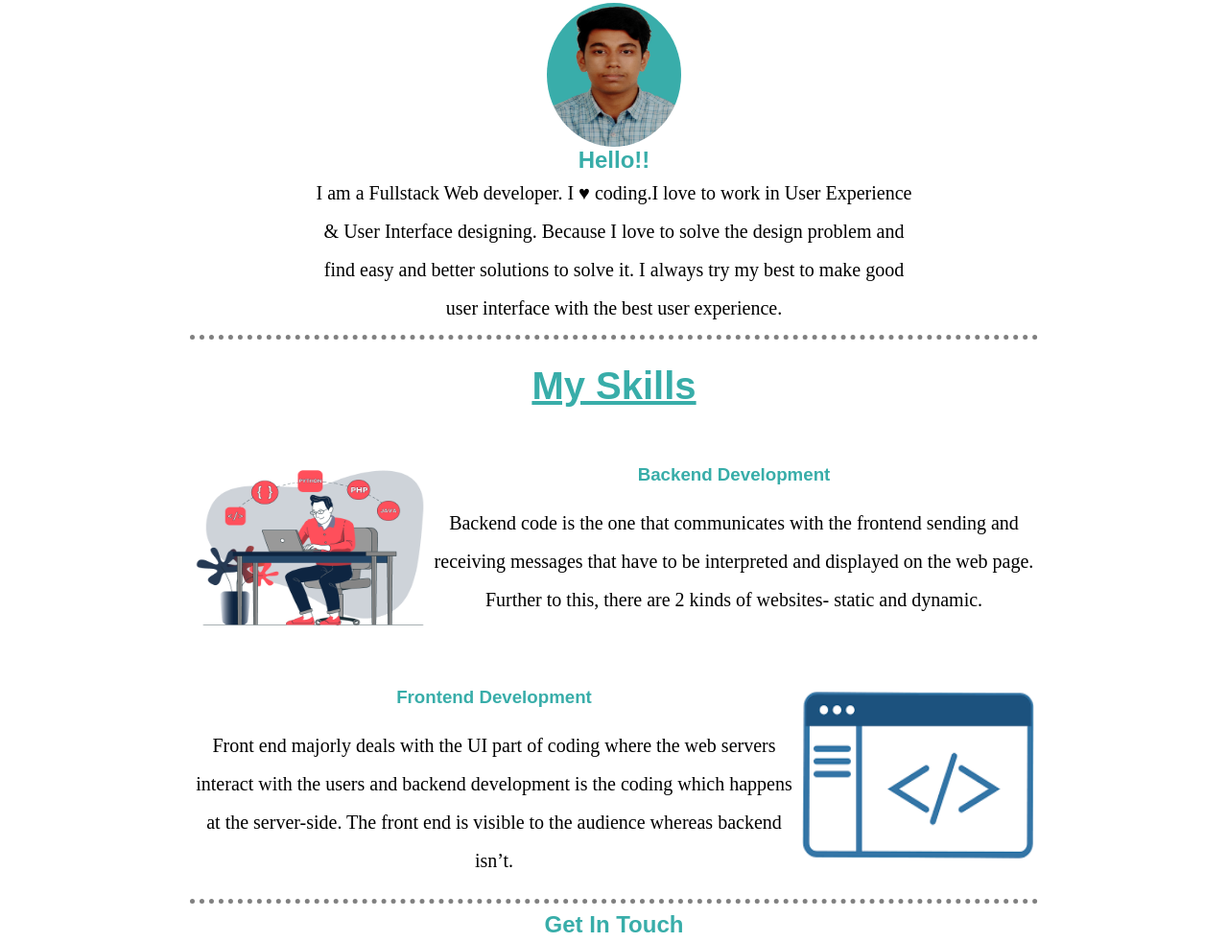
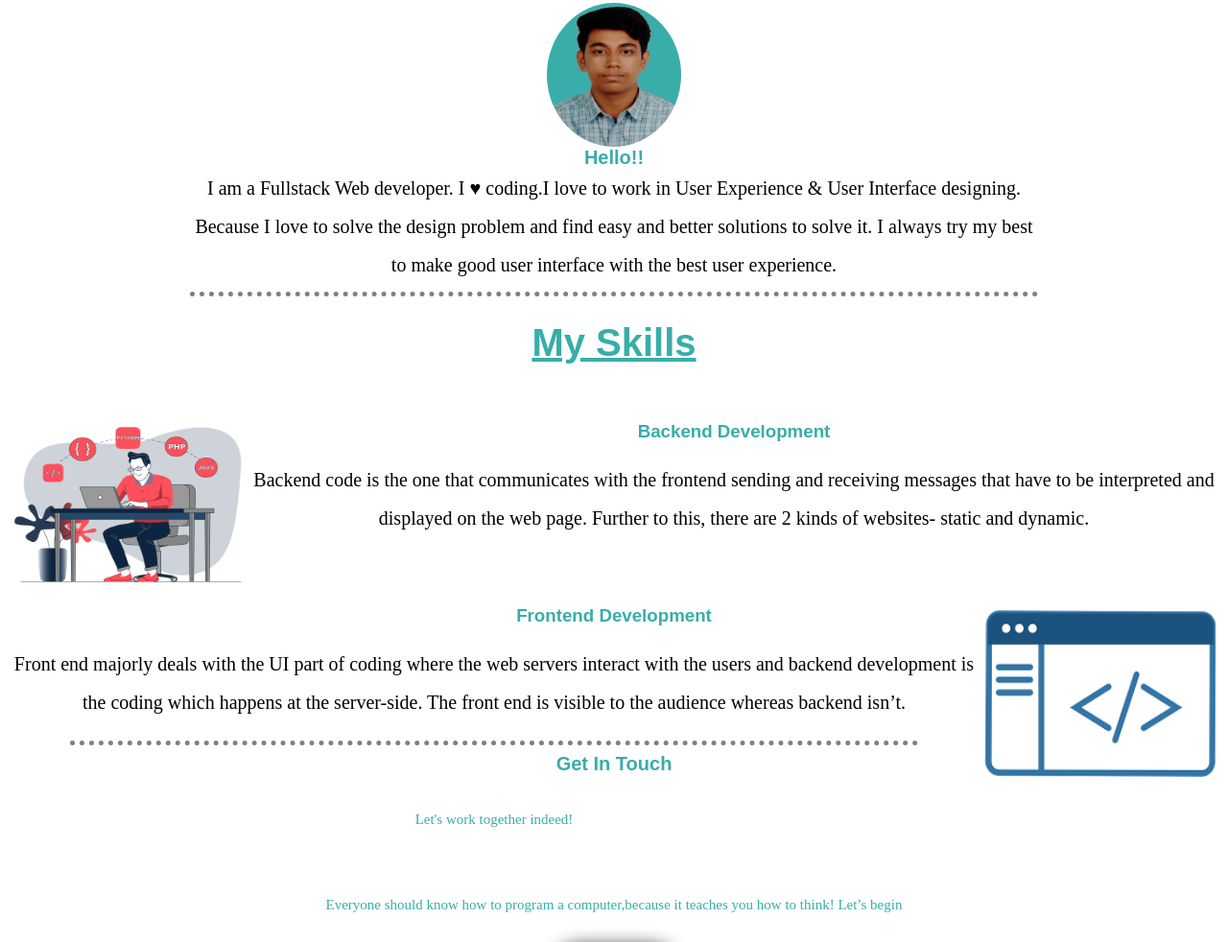
Before and after one commit to aaron592/Skill, a plain HTML site: page index.html in a window 1280 px wide. Shown: the part 950-1932 px from the top of the page at 96% size. Drawn offline with nearby package versions, Linux system fonts and the light colour scheme.

Commit message:
Update testing.css

```diff
--- a/testing.css
+++ b/testing.css
@@ -22,6 +22,7 @@ width:70%;
 	 font-size:60px;
  }
  h2{
+	 font-size:20px;
 	 width:50%;
 	 color:#38ada9;
 	 margin: 0 auto;
@@ -45,7 +46,7 @@ width:70%;
 	 font-family: Arial, Helvetica, sans-serif;
  }
  .description{
-	 width:50%;
+	 width:70%;
 	 margin:auto;
 	 line-height:2;
 	 color:black;
@@ -135,7 +136,7 @@ font-weight:bold;
 
  }
  .skill-row{
-	 width:70%;
+	 width:100%;
 	 margin:auto;
 	 line-height:1;
  }
@@ -181,13 +182,13 @@ font-weight:bold;
    text-decoration: none;
 }
 h4{
-font-size:20px;
+font-size:15px;
 	 color:#38ada9;
 	 font-family: Rockwell;
 	 font-weight:normal;
 }
 h6{
-font-size:20px;
+font-size:15px;
 	 color:#38ada9;
 	 font-family: Rockwell;
 	 font-weight:normal;
```
